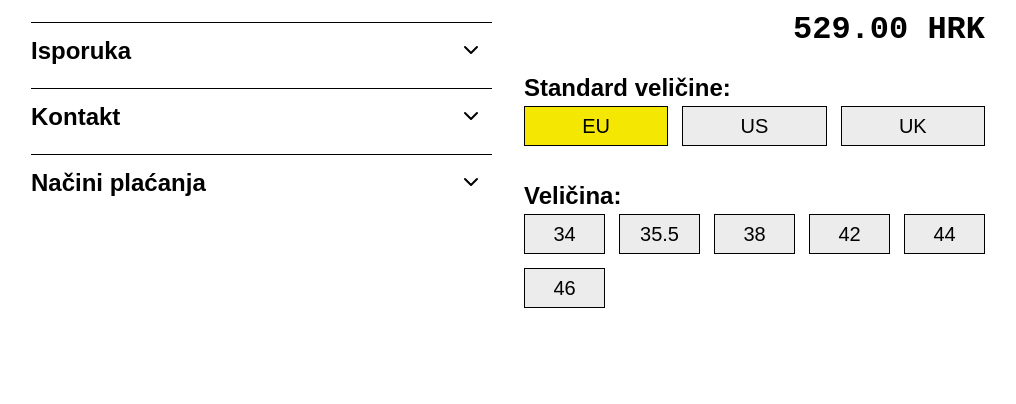
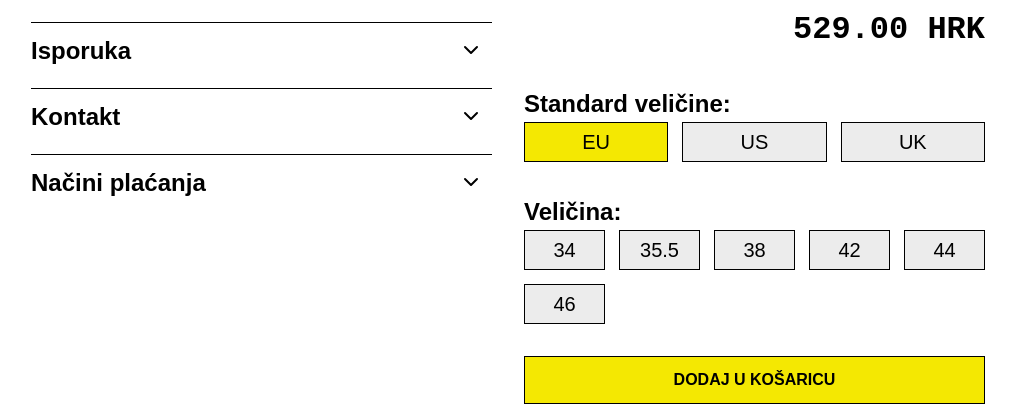
Before and after one commit to randomprogramming/web-shop-demo, a React (Create React App) app: page /artikl/567311C in a window 1280 px wide. Shown: the part 558-962 px from the top of the page, without its empty margins (135-1151 px from the left). Before the commit the page ends 866 px from the top, so only its background shows below. Built offline with nearby package versions, Linux system fonts and the light colour scheme; the HTML template or start-up script is replaced by a standard one.

Commit message:
added add to cart button

```diff
--- a/src/components/ProductPage/PurchasePanel.js
+++ b/src/components/ProductPage/PurchasePanel.js
@@ -5,6 +5,8 @@ export const PurchasePanel = ({ brand, price, avaliableSizes }) => {
 	const [selectedStandard, setSelectedStandard] = useState("EU");
 
 	const handleClickOnStandard = standard => {
+		// TODO: Update global state instead of just in this component
+		// This gets called when the user selects some size standard of product
 		setSelectedStandard(standard);
 	};
 
@@ -22,7 +24,7 @@ export const PurchasePanel = ({ brand, price, avaliableSizes }) => {
 					<strong>{price.toFixed(2)} HRK</strong>
 				</div>
 			</div>
-			<div className="product-size-select">
+			<div className="product-size-select small-margin-top">
 				<div className="sizes-standars-container">
 					<h1 className="size-header-text">Standard veličine:</h1>
 					<ul className="size-standards-list">
@@ -49,7 +51,7 @@ export const PurchasePanel = ({ brand, price, avaliableSizes }) => {
 						</li>
 					</ul>
 				</div>
-				<div className="number-sizes-container">
+				<div className="number-sizes-container small-margin-top">
 					<h1 className="size-header-text">Veličina:</h1>
 					<ul className="avaliable-sizes-list">
 						{avaliableSizes.map(size => {
@@ -67,6 +69,9 @@ export const PurchasePanel = ({ brand, price, avaliableSizes }) => {
 					</ul>
 				</div>
 			</div>
+			<div className="add-to-cart small-margin-top">
+				<button className="add-to-cart-button">Dodaj u košaricu</button>
+			</div>
 		</div>
 	);
 };
--- a/src/css/ProductPage.css
+++ b/src/css/ProductPage.css
@@ -72,10 +72,6 @@
 	grid-row-gap: 14px;
 }
 
-.product-size-select {
-	margin-top: 1rem;
-}
-
 .product-size {
 	font-size: 20px;
 	background-color: #ececec;
@@ -100,12 +96,31 @@
 	grid-row-gap: 14px;
 }
 
-.number-sizes-container {
-	margin-top: 2rem;
-}
-
 .size-header-text {
 	font-size: 24px;
 	padding: 0;
 	margin: 0;
 }
+
+.small-margin-top {
+	margin-top: 2rem;
+}
+
+.add-to-cart-button {
+	width: 100%;
+	padding: 14px;
+	text-transform: uppercase;
+	font-size: 16px;
+	max-width: 30rem;
+	font-weight: bold;
+	background-color: #f4e802;
+	outline: none;
+	border: 1px solid black !important;
+	cursor: pointer;
+	transition: box-shadow 0.2s ease-in-out;
+}
+
+.add-to-cart-button:hover {
+	box-shadow: 0 9px 12px 1px rgba(0, 0, 0, 0.14), 0 3px 16px 2px rgba(0, 0, 0, 0.12),
+		0 5px 6px -3px rgba(0, 0, 0, 0.2);
+}
--- a/src/views/ProductPage.js
+++ b/src/views/ProductPage.js
@@ -5,7 +5,7 @@ import { ProductFullDescription } from "../components/ProductPage/ProductFullDes
 import { PurchasePanel } from "../components/ProductPage/PurchasePanel";
 
 export const ProductPage = () => {
-	//Fetch the information about the product when the component mounts
+	//TODO: Fetch the information about the product when the component mounts
 	const [product, setProduct] = useState({
 		id: "567311C",
 		linksToImages: [
```
